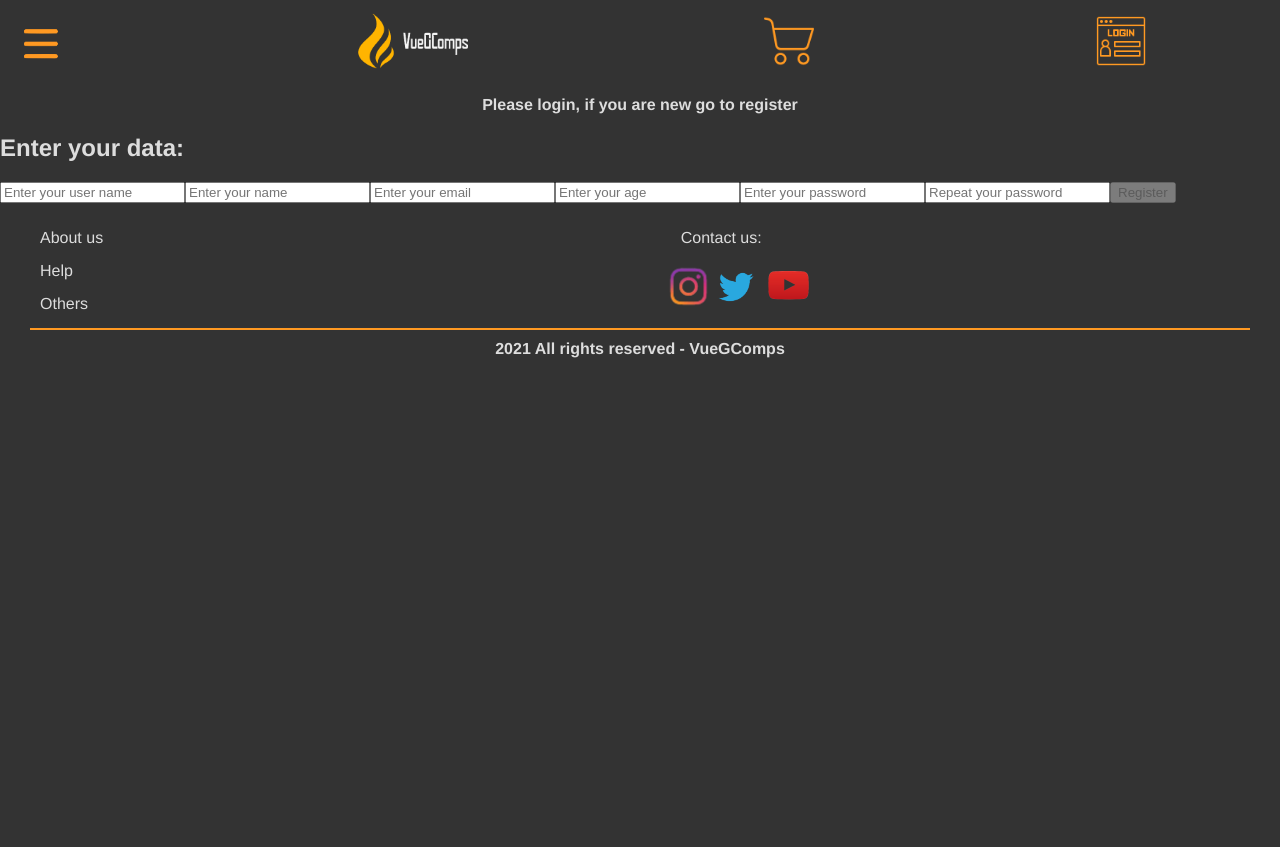
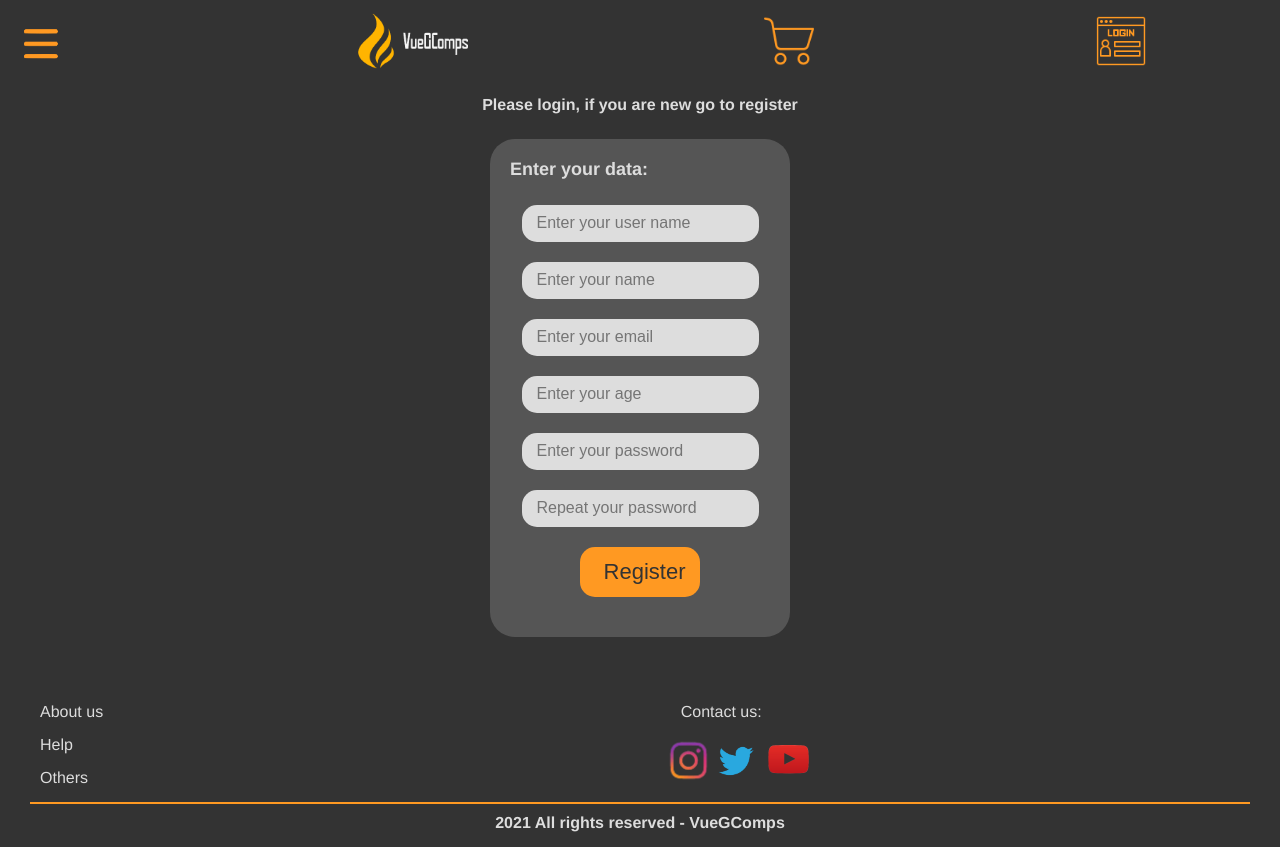
Before and after one commit to DavidGalGom/VueGComps-front, a Vue app: page /login in a window 1280 px wide. Before the commit the page ends 800 px from the top, so only its background shows below. Built offline with nearby package versions, Linux system fonts and the light colour scheme.

Commit message:
Added register-from css

```diff
--- a/src/components/RegisterForm.vue
+++ b/src/components/RegisterForm.vue
@@ -1,9 +1,11 @@
 <template>
+  <div class="register">
     <div class="register-container">
       <h2 class="register-title">Enter your data:</h2>
       <form class="register-form" @submit.prevent="onSubmit" autocomplete="off">
         <label for="userName"></label>
         <input
+          class="username-input"
           id="userName"
           v-model="userName"
           type="text"
@@ -11,6 +13,7 @@
         />
         <label for="name"></label>
         <input
+          class="name-input"
           id="name"
           v-model="name"
           type="text"
@@ -18,6 +21,7 @@
         />
         <label for="email"></label>
         <input
+          class="email-input"
           id="email"
           v-model="email"
           type="email"
@@ -25,6 +29,7 @@
         />
         <label for="age"></label>
         <input
+          class="age-input"
           id="age"
           v-model="age"
           type="number"
@@ -54,8 +59,68 @@
         />
       </form>
     </div>
+  </div>
 </template>
 
 <script lang="ts"></script>
 
-<style scoped lang="scss"></style>
+<style scoped lang="scss">
+@import "./src/styles/variables";
+.register {
+  margin-top: 25px;
+  display: flex;
+  flex-direction: column;
+  align-items: center;
+  margin-bottom: 40px;
+}
+.register-container {
+  width: 300px;
+  min-height: 400px;
+  background-color: $alterColor;
+  border-radius: 25px;
+}
+.register-title {
+  margin-top: 20px;
+  font-size: 18px;
+  margin-left: 20px;
+}
+.register-form {
+  display: flex;
+  flex-direction: column;
+  align-items: center;
+}
+input {
+  margin: 10px 0;
+  height: 35px;
+  width: 220px;
+  border-radius: 15px;
+  background-color: $textColor;
+  font-size: 16px;
+  border: none;
+  padding-left: 15px;
+  color: $backgroundColor;
+  outline: none;
+  border: 0;
+  &:hover {
+    border: solid 2px $mainColor;
+    height: 31px;
+    width: 216px;
+  }
+}
+.register-button {
+  background-color: $mainColor;
+  color: $backgroundColor;
+  font-size: 22px;
+  margin-bottom: 40px;
+  height: 50px;
+  width: 120px;
+  &:hover {
+    background-color: $alterColor;
+    color: $mainColor;
+    border: solid 2px $mainColor;
+    cursor: pointer;
+    height: 50px;
+    width: 120px;
+  }
+}
+</style>
```
Lines whose indentation alone changed are shown as unchanged.
